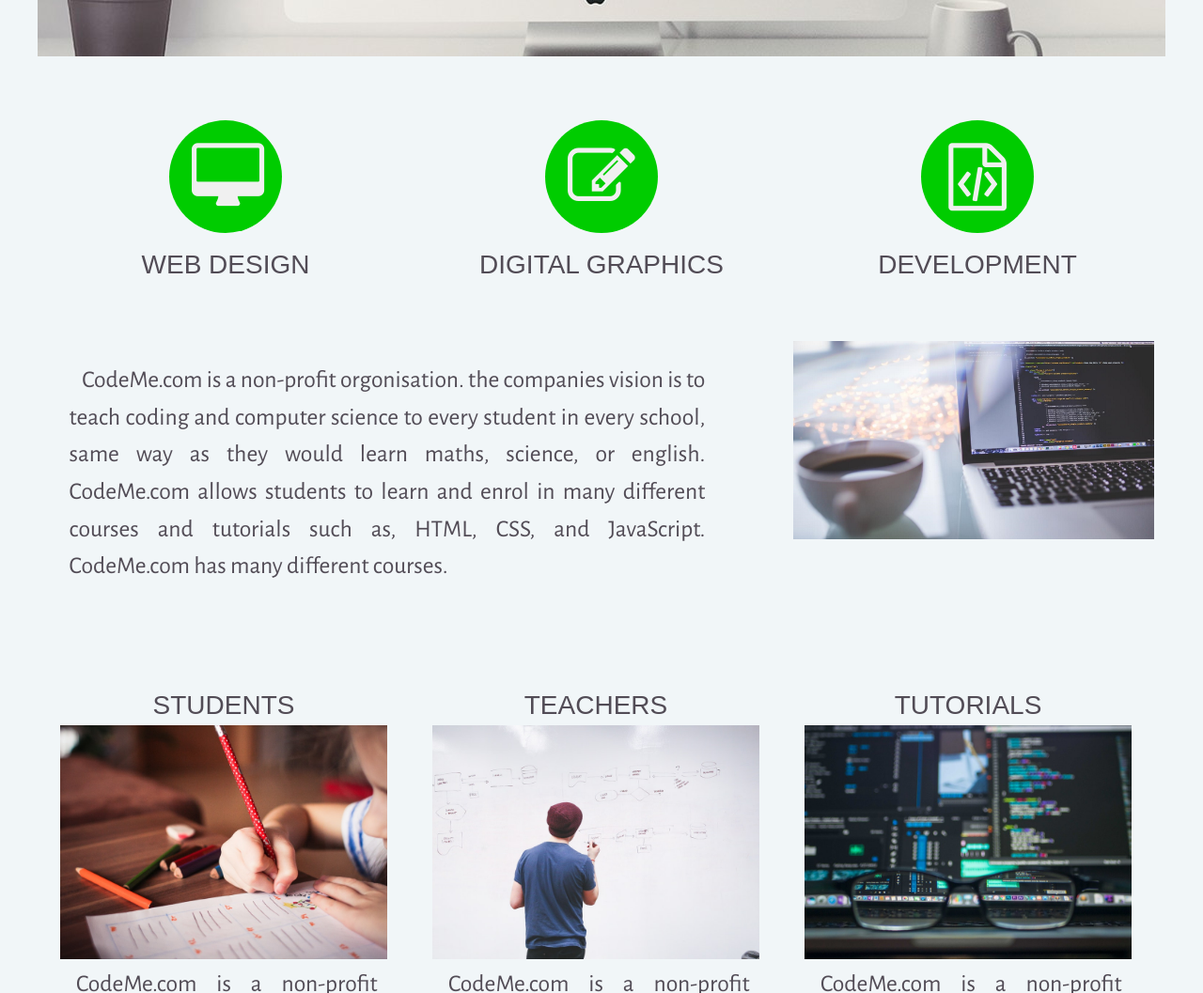
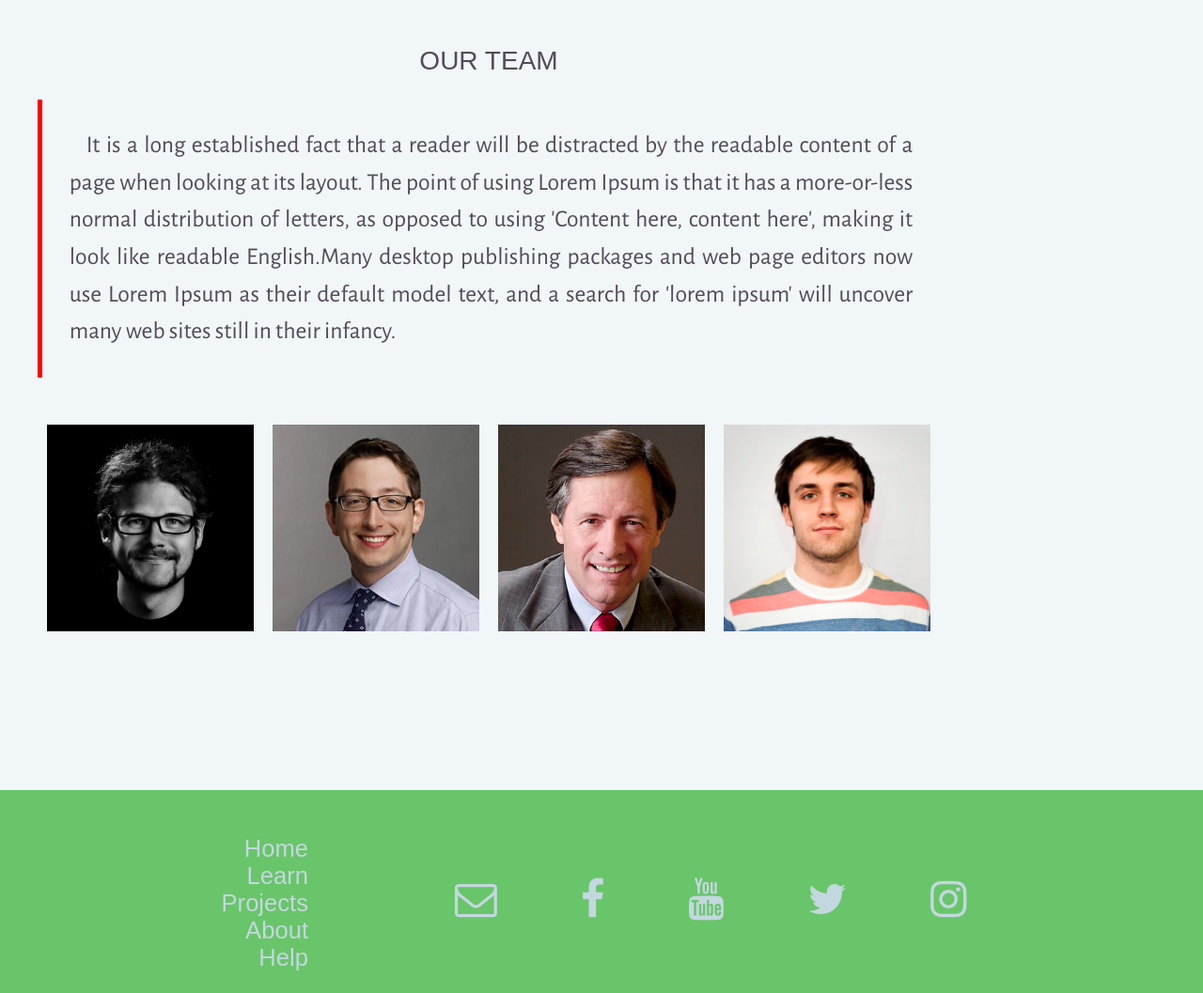
Before and after one commit to mctoosh/CodeMe-Website, a plain HTML site: page about.html in a window 1280 px wide. Shown: the part 540-1597 px from the top of the page at 94% size. Drawn offline with nearby package versions, Linux system fonts and the light colour scheme.

Commit message:
I worked on the about page where i added in the team, i also added in images

```diff
--- a/about.html
+++ b/about.html
@@ -27,73 +27,98 @@
 </div>
 </header>
 
-<!--Slider starts here-->
-<div class="slide-wrap">
-  <section class="slider">
-    <div class="slider1">
+</div>
 
-    <img class="mySlides" src="images/Coding.jpg" alt="Coding" >
-    <img class="mySlides" src="images/TeachingCode.jpg" alt="TeachingCode">
-    <img class="mySlides" src="images/whatsapp001.jpg" alt="whatsapp">
-    <img class="mySlides" src="images/AppDesign.jpg" alt="AppDesign">
-
-    </div>
-
-  </section>
-</div>
-<!--Slider Ends here-->
-
-</div>
-<!--Start three column Icons-->
-<section class="one-third">
-  <div class="icon-wrap">
-<i class="fa fa-desktop"></i>
-  </div>
-  <h3>Web Design</h3>
-</section>
-<section class="one-third">
-<div class="icon-wrap">
-<i class="fa fa-pencil-square-o"></i>
-</div>
-<h3>Digital Graphics</h3>
-</section>
-<section class="one-third">
-  <div class="icon-wrap">
-<i class="fa fa-file-code-o"></i>
-  </div>
-  <h3>Development</h3>
-</section>
-<!--End three column Icons-->
-<div class="clearfix-padding"></div>
 
 <!-- Start of Left column and sidebar image-->
 <section class="left-col">
+  <h3>About Us</h3>
 <p>
   CodeMe.com is a non-profit orgonisation. the companies vision is to teach coding and computer science to every student in every school, same way as they would learn maths, science, or english. CodeMe.com allows students to learn and enrol in many different courses and tutorials such as, HTML, CSS, and JavaScript. CodeMe.com has many different courses.
 </p>
 </section>
 <section class="sidebar">
-  <img src="images/laptopCode.jpg" alt="LaptopCode"/>
+  <img src="images/work-with-us.jpg" alt="WorkWithUs"/>
 </section>
 <!-- End of Left column and sidebar image-->
 <div class="clearfix-padding"></div>
-<!--Start of third padding section-->
-<section class="one-third-padding">
-  <h3>Students</h3>
-  <img src="images/StudentsImg.jpeg" alt="StudentSection"/>
-  <p>CodeMe.com is a non-profit orgonisation. the companies vision is to teach coding and computer science to every student in every school.</p>
+<!--Start of our team section-->
+<section class="team">
+  <div class="container">
+    <div class="row">
+      <h3>Our Team</h3>
+      <p>It is a long established fact that a reader will be distracted by the readable content of a page when looking at its layout.
+        The point of using Lorem Ipsum is that it has a more-or-less normal distribution of letters, as opposed to using 'Content here, content here',
+        making it look like readable English.Many desktop publishing packages and web page editors now use Lorem Ipsum as their default model text,
+        and a search for 'lorem ipsum' will uncover many web sites still in their infancy.
+        </p>
+    </div>
+    <div class="row mgt50px">
+      <div class="column">
+        <div class="imgBox">
+          <img src="images/James1.png" alt="James1">
+        </div>
+        <div class="details">
+          <h4>Member Name<br><span>CEO and Founder</span></h4>
+          <ul>
+            <li><a href="#"><i class="fa fa-facebook"></i></a></a></li>
+            <li><a href="#"><i class="fa fa-envelope-o"></i></a></li>
+            <li><a href="#"><i class="fa fa-youtube"></i></a></li>
+            <li><a href="#"><i class="fa fa-twitter"></i></a></li>
+            <li><a href="#"><i class="fa fa-instagram"></i></a></li>
+          </ul>
+        </div>
+      </div>
+      <div class="column">
+        <div class="imgBox">
+          <img src="images/Kevin2.jpg" alt="Kevin2">
+        </div>
+        <div class="details">
+          <h4>Member Name<br><span>CEO and Founder</span></h4>
+          <ul>
+            <li><a href="#"><i class="fa fa-facebook"></i></a></a></li>
+            <li><a href="#"><i class="fa fa-envelope-o"></i></a></li>
+            <li><a href="#"><i class="fa fa-youtube"></i></a></li>
+            <li><a href="#"><i class="fa fa-twitter"></i></a></li>
+            <li><a href="#"><i class="fa fa-instagram"></i></a></li>
+          </ul>
+        </div></div>
+      <div class="column">
+        <div class="imgBox">
+          <img src="images/Randy3.jpg" alt="Randy3">
+        </div>
+        <div class="details">
+          <h4>Member Name<br><span>CEO and Founder</span></h4>
+          <ul>
+            <li><a href="#"><i class="fa fa-facebook"></i></a></a></li>
+            <li><a href="#"><i class="fa fa-envelope-o"></i></a></li>
+            <li><a href="#"><i class="fa fa-youtube"></i></a></li>
+            <li><a href="#"><i class="fa fa-twitter"></i></a></li>
+            <li><a href="#"><i class="fa fa-instagram"></i></a></li>
+          </ul>
+        </div></div>
+      <div class="column">
+        <div class="imgBox">
+          <img src="images/Alan4.jpg" alt="Alan4">
+        </div>
+        <div class="details">
+          <h4>Member Name<br><span>CEO and Founder</span></h4>
+          <ul>
+            <li><a href="#"><i class="fa fa-facebook"></i></a></a></li>
+            <li><a href="#"><i class="fa fa-envelope-o"></i></a></li>
+            <li><a href="#"><i class="fa fa-youtube"></i></a></li>
+            <li><a href="#"><i class="fa fa-twitter"></i></a></li>
+            <li><a href="#"><i class="fa fa-instagram"></i></a></li>
+          </ul>
+        </div>
+      </div>
+      <div class="clearfix-padding"></div>
+    </div>
+  </div>
 </section>
-<section class="one-third-padding">
-  <h3>Teachers</h3>
-<img src="images/TeacherComputer.jpg" alt="TeacherTeaching"/>
-<p>CodeMe.com is a non-profit orgonisation. the companies vision is to teach coding and computer science to every student in every school.</p>
-</section>
-<section class="one-third-padding">
-  <h3>Tutorials</h3>
-<img src="images/TutorialPic.jpeg" alt="Tutorials"/>
-<p>CodeMe.com is a non-profit orgonisation. the companies vision is to teach coding and computer science to every student in every school.</p>
-</section>
-<!--End of third padding section-->
+
+
+<!--End of our team section-->
 <div class="clearfix-padding"></div>
 </div><!--End Of Wrapper-->
 <!-- start Footer -->
--- a/css/style.css
+++ b/css/style.css
@@ -1,7 +1,7 @@
 
 @import 'https://fonts.googleapis.com/css?family=Alegreya+Sans';
 /*Start of Media query for smartphones*/
-@media screen and (max-width: 950px) {
+@media screen and (max-width: 990px) {
 
   p{
     font-size:130%;
@@ -87,6 +87,16 @@
 
 ul.social i{
   font-size: 180%;
+}
+/*Start of Media query for About Page*/
+.container
+{
+  width: 90%;
+  margin: 20px auto;
+}
+.row .column{
+  width: calc(50% - 20px);
+ margin-bottom: 20px;
 }
 
 
@@ -364,3 +374,114 @@
   font-size: 160%;
   line-height: 155%;
 }
+/*--- Start of About Page "OUR TEAM" ---*/
+.team{
+  padding: 50px 0;
+  height: 100vh;
+  box-sizing: border-box;
+}
+.container{
+  width: 80%;
+  height: 50px auto;
+}
+.row{
+  position: relative;
+  width: 100%;
+  box-sizing: border-box;
+}
+.row p{
+  margin: 20px 0 0;
+  color:#524C56;
+  border-left:5px solid #f00;
+}
+.mgt50px{
+  margin-top: 50px;
+}
+.row .column{
+  margin:0 10px;
+  position: relative;
+  width: calc(25% - 20px);
+  min-height: 250px;
+  float: left;
+  box-sizing: border-box;
+  overflow: hidden;
+}
+
+.row .column:before{
+  content: '';
+  position: absolute;
+  bottom: -100%;
+  left: 0;
+  width:100%;
+  height: 100%;
+  background: rgba(255,0,0,1);
+  z-index: 1;
+  transition: .5s;
+  mix-blend-mode: soft-light;
+}
+
+  .row .column .imgBox
+  {
+    position: relative;
+  }
+  .row .column .imgBox img
+  {
+    width: 100%;
+    transition: 5s;
+  }
+  .row .column:hover .imgBox img
+  {
+    transform: scale(1.5);
+  }
+  .row .column .details{
+   position: absolute;
+   bottom: -85px;
+   left: 0;
+   padding: 10px;
+   box-sizing: border-box;
+   background: rgba(0,0,0,.9);
+   width: 100%;
+   transition: .5s;
+  }
+  .row .column:hover .details{
+    bottom:0;
+  }
+
+  .row .column .details h4{
+    margin: 0;
+    padding: 0;
+    color: #fff;
+    font-weight: 500;
+    text-align: right;
+    text-transform: uppercase;
+  }
+  .row .column .details h4 span{
+    margin: 0;
+    padding: 0;
+    font-size: 14px;
+    color: #f00;
+    font-weight: 900;
+    text-transform: uppercase;
+    position: relative;
+    top: -2px;
+  }
+  .row .column .details ul{
+    margin: 0;
+    padding: 0;
+    display: flex;
+    float: right;
+  }
+  .row .column .details ul li{
+    list-style: none;
+  }
+  .row .column .details ul li a{
+    padding: 0 10px;
+    color: #fff;
+  }
+  .row .column .details ul li a .fa{
+    transition: .5s;
+  }
+  .row .column .details ul li a:hover .fa{
+    transform: rotateY(360deg);
+    color: #f00;
+  }
```
Also changed, not shown: images/Alan4.jpg (added), images/James1.png (added), images/Kevin2.jpg (added), images/Randy3.jpg (added), images/work-with-us.jpg (added).
